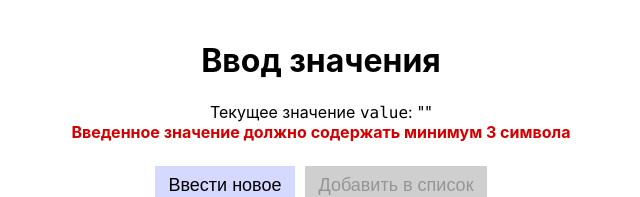
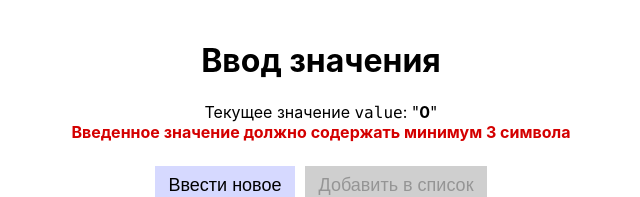
Before and after one commit to fixvomeam/vite-project, a React (Vite) app: page / in a window 1280 px wide. Shown: the top 197 px of the page, without its empty margins (319-959 px from the left). Built offline with nearby package versions, Linux system fonts and the light colour scheme.

Commit message:
Вывел значения на экран

```diff
--- a/src/App.jsx
+++ b/src/App.jsx
@@ -7,8 +7,8 @@ export const App = () => {
 	const [error, setError] = useState('')
 
 	const onInputButtonClick = () => {
-		const text = prompt('Введите значение ')
-		console.log(text)
+		const promptValue = prompt('Введите значение ')
+		setValue(promptValue)
 	}
 
 	return (
@@ -16,7 +16,7 @@ export const App = () => {
 			<div className={styles.app}>
 				<h1 className={styles[`page - heading`]}>Ввод значения</h1>
 				<p className={styles[`no-margin-text`]}>
-					Текущее значение <code>value</code>: "<output className={styles[`current-value`]}></output>"
+					Текущее значение <code>value</code>: "<output className={styles[`current-value`]}>{value}</output>"
 				</p>
 				<div className={styles.error}>Введенное значение должно содержать минимум 3 символа</div>
 				<div className={styles[`buttons-container`]}>
```
